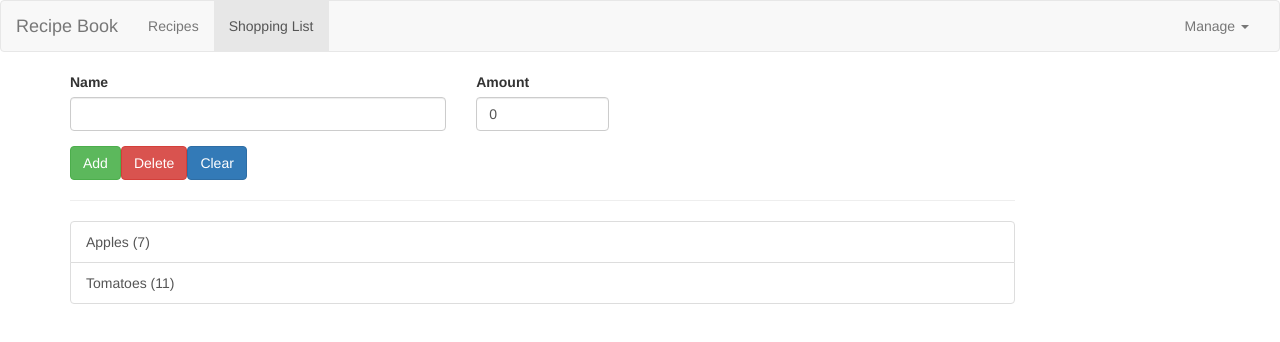
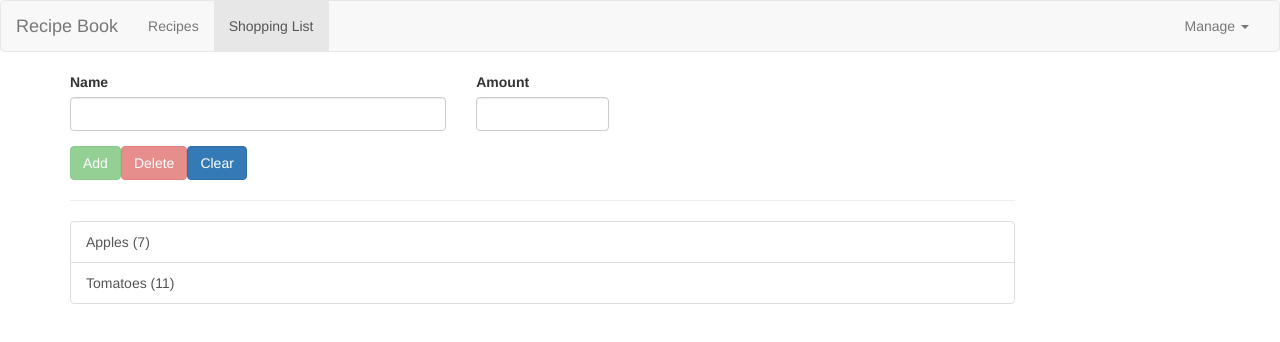
Before and after one commit to ilkerkaran/MyAngularPlayground, an Angular app: page /shopping-list/1/edit in a window 1280 px wide. Shown: the top 342 px of the page. Built offline with nearby package versions, Linux system fonts and the light colour scheme.

Commit message:
ShoppingLİst TD Form approach implemented

```diff
--- a/src/app/shopping-list/shopping-edit/shopping-edit.component.html
+++ b/src/app/shopping-list/shopping-edit/shopping-edit.component.html
@@ -1,15 +1,17 @@
 <div class="row">
   <div class="col-xs-12">
-    <form>
+    <form (ngSubmit)="onSubmit()" #f="ngForm">
       <div class="row">
         <div class="col-sm-5 form-group">
           <label for="name">Name</label>
           <input
             type="text"
             id="name"
+            name="name"
             class="form-control"
-            [(ngModel)]="nameInput"
-            [ngModelOptions]="{standalone: true}" >
+            ngModel
+            required
+          />
         </div>
         <div class="col-sm-2 form-group">
           <label for="amount">Amount</label>
@@ -17,15 +19,32 @@
             type="number"
             id="amount"
             class="form-control"
-            [(ngModel)]="amountInput"
-            [ngModelOptions]="{standalone: true}">
+            name="amount"
+            ngModel
+            required
+          />
         </div>
       </div>
       <div class="row">
         <div class="col-xs-12">
-          <button class="btn btn-success" type="button" (click)="onAddClick()">Add</button>
-          <button class="btn btn-danger" type="button">Delete</button>
-          <button class="btn btn-primary" type="button">Clear</button>
+          <button
+            class="btn btn-success"
+            type="submit"
+            [disabled]="true != f.valid"
+          >
+            {{editMode ? 'Update': 'Add'}}
+          </button>
+          <button
+            class="btn btn-danger"
+            type="button"
+            (click)="onDelete()"
+            [disabled]="!editMode"
+          >
+            Delete
+          </button>
+          <button class="btn btn-primary" type="button" (click)="onResetForm()">
+            Clear
+          </button>
         </div>
       </div>
     </form>
--- a/src/app/shopping-list/shopping-edit/shopping-edit.component.ts
+++ b/src/app/shopping-list/shopping-edit/shopping-edit.component.ts
@@ -1,6 +1,7 @@
-import { Component, OnInit } from '@angular/core';
+import { Component, OnInit, ViewChild, OnDestroy } from '@angular/core';
+import { NgForm } from '@angular/forms';
+import { Subscription } from 'rxjs';
 
-import { FormsModule } from '@angular/forms';
 import { Ingredient } from '../../shared/ingredient.model';
 import { ShoppingListService } from '../shopping-list.service';
 
@@ -9,16 +10,73 @@ import { ShoppingListService } from '../shopping-list.service';
   templateUrl: './shopping-edit.component.html',
   styleUrls: ['./shopping-edit.component.css']
 })
-export class ShoppingEditComponent implements OnInit {
+export class ShoppingEditComponent implements OnInit, OnDestroy {
+  editMode = false;
+  editedIndex = -1;
+  editedIngredient : Ingredient;
+  editingSubscription: Subscription;
 
-  constructor(protected shoppingListService: ShoppingListService) { }
-  nameInput = '';
-  amountInput = 0;
+  @ViewChild('f')
+  shoppingEditForm: NgForm;
+
+  constructor(protected shoppingListService: ShoppingListService) {}
   ngOnInit() {
+    this.editingSubscription = this.shoppingListService.startedEditing.subscribe(
+      (index: number) => {
+        this.editedIndex = index;
+        this.editMode = true;
+        this.editedIngredient = this.shoppingListService.getIngredient(index);
+        this.editForm();
+      }
+    );
   }
 
-  onAddClick() {
-    this.shoppingListService.addIngredient(new Ingredient(this.nameInput, this.amountInput));
+  ngOnDestroy(): void {
+    this.editingSubscription.unsubscribe();
+  }
+  onSubmit() {
+    if (this.editMode) {
+      this.editIngredient();
+    } else {
+      this.addIngredient();
+    }
+    this.onResetForm();
   }
 
+  addIngredient() {
+    this.shoppingListService.addIngredient(
+      new Ingredient(
+        this.shoppingEditForm.value.name,
+        this.shoppingEditForm.value.amount
+      )
+    );
+  }
+
+  editIngredient() {
+    this.shoppingListService.editIngredient(
+      this.editedIndex,
+      new Ingredient(
+        this.shoppingEditForm.value.name,
+        this.shoppingEditForm.value.amount
+      )
+    );
+  }
+  onDelete() {
+    this.shoppingListService.deleteIngredient(this.editedIndex);
+    console.log(this.shoppingListService.getIngredients());
+    this.onResetForm();
+  }
+
+  editForm() {
+    this.shoppingEditForm.setValue({
+      name: this.editedIngredient.name,
+      amount: this.editedIngredient.amount
+    });
+  }
+
+  onResetForm() {
+    this.shoppingEditForm.reset();
+    this.editMode = false;
+    this.editedIndex = -1;
+  }
 }
--- a/src/app/shopping-list/shopping-list.component.html
+++ b/src/app/shopping-list/shopping-list.component.html
@@ -1,16 +1,16 @@
 <div class="row">
   <div class="col-xs-10">
     <app-shopping-edit></app-shopping-edit>
-    <hr>
+    <hr />
     <ul class="list-group">
       <a
         class="list-group-item"
         style="cursor: pointer"
-        *ngFor="let ingredient of ingredients">
+        *ngFor="let ingredient of ingredients; let i = index"
+        (click)="onEditItem(i)"
+      >
         {{ ingredient.name }} ({{ ingredient.amount }})
       </a>
-
     </ul>
   </div>
-
 </div>
--- a/src/app/shopping-list/shopping-list.component.ts
+++ b/src/app/shopping-list/shopping-list.component.ts
@@ -19,6 +19,12 @@ export class ShoppingListComponent implements OnInit, OnDestroy {
       ingredients => (this.ingredients = ingredients)
     );
   }
+
+  onEditItem(index: number) {
+    console.log(index);
+
+    this.shoppingListService.startedEditing.next(index);
+  }
   ngOnDestroy(): void {
     this.ingChangedSub.unsubscribe();
   }
--- a/src/app/shopping-list/shopping-list.service.ts
+++ b/src/app/shopping-list/shopping-list.service.ts
@@ -3,19 +3,39 @@ import { Subject } from 'rxjs';
 
 export class ShoppingListService {
   ingredientsChanged = new Subject<Ingredient[]>();
+  startedEditing = new Subject<number>();
 
   private ingredients: Ingredient[] = [
     new Ingredient('Apples', 7),
-        new Ingredient('Tomatoes', 11)];
+    new Ingredient('Tomatoes', 11)
+  ];
 
   getIngredients() {
     return this.ingredients.slice();
+  }
+
+  getIngredient(id: number) {
+    return this.ingredients.slice()[id];
   }
 
   addIngredient(ingredientToAdd: Ingredient) {
     this.ingredients.push(ingredientToAdd);
     this.ingredientsChanged.next(this.ingredients.slice());
   }
+
+  editIngredient(id: number, editedIngredient: Ingredient) {
+    if (id >= this.ingredients.length || id < 0) {
+      console.log('error on ingredient editing. Index out of range...');
+    }
+    this.ingredients[id] = editedIngredient;
+    this.ingredientsChanged.next(this.ingredients.slice());
+  }
+
+  deleteIngredient(id: number) {
+    this.ingredients.splice(id, 1);
+    this.ingredientsChanged.next(this.ingredients.slice());
+  }
+
   addIngredients(ingredientsToAdd: Ingredient[]) {
     this.ingredients.push(...ingredientsToAdd);
     this.ingredientsChanged.next(this.ingredients.slice());
```
Lines whose indentation alone changed are shown as unchanged.
